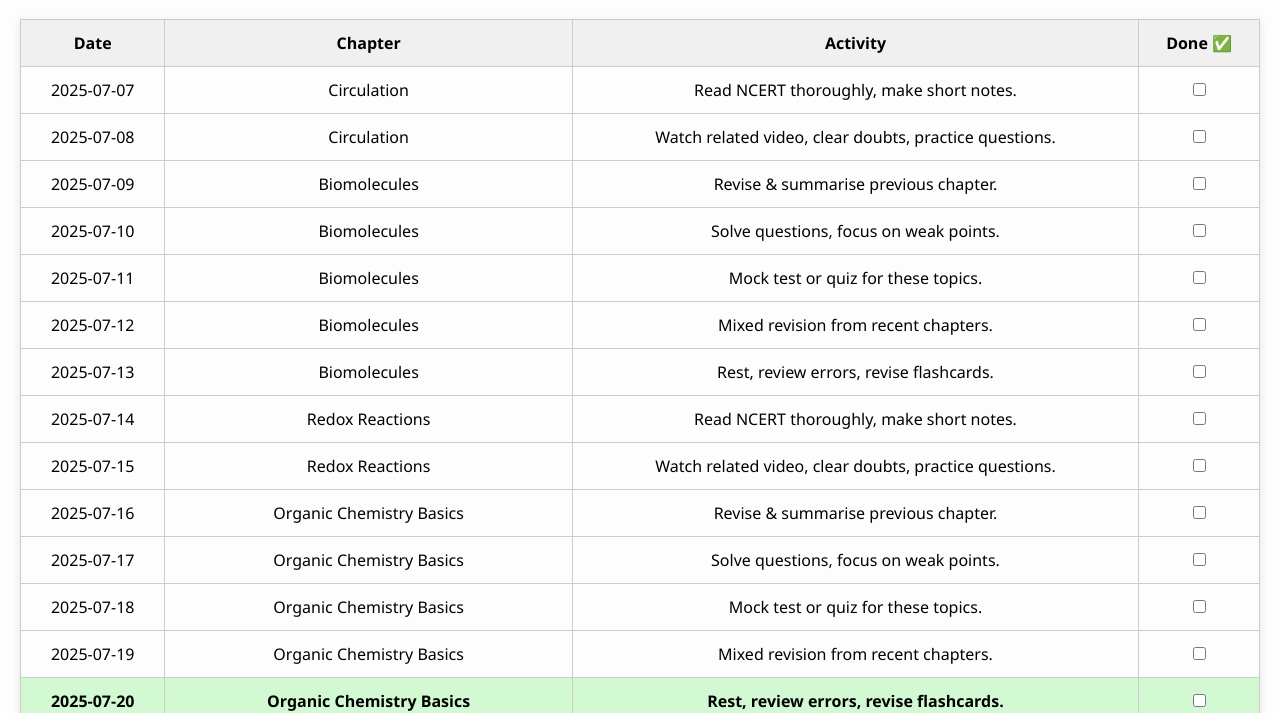
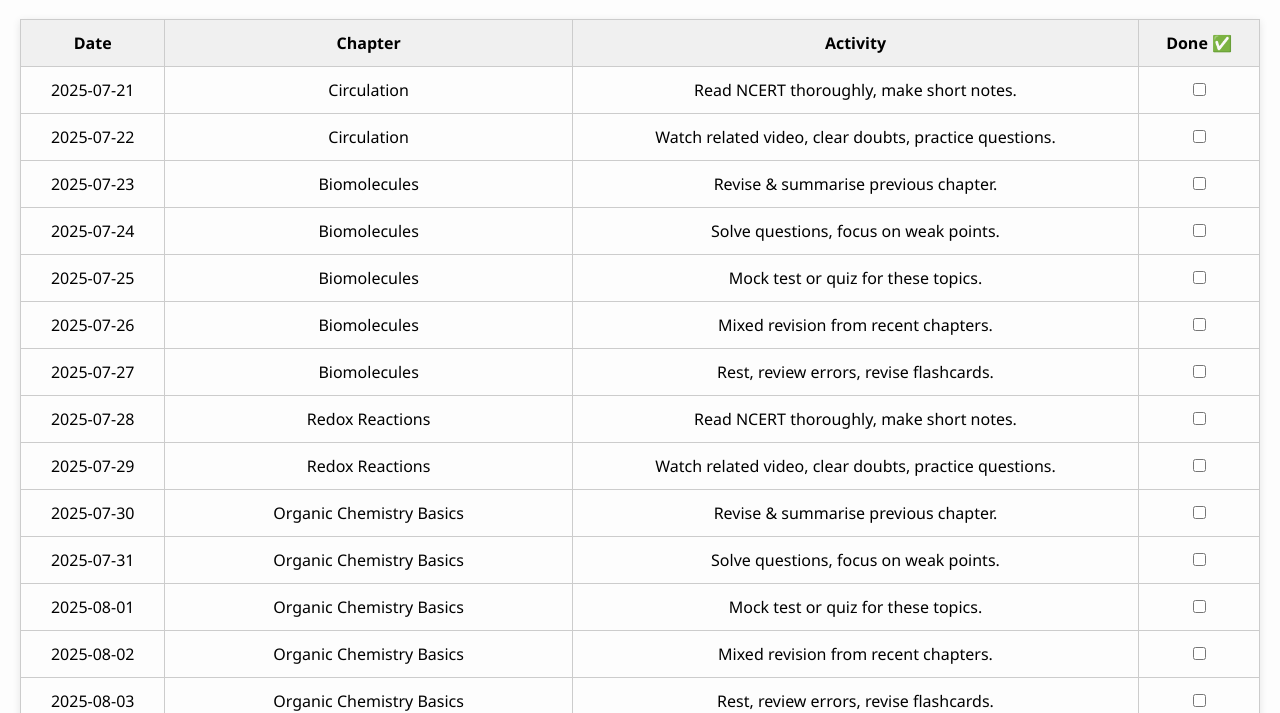
Before and after one commit to dangerrrrrr1/11th-study-plan.2.0., a plain HTML site: page index.html in a window 1280 px wide. Shown: the part 87-800 px from the top of the page. Drawn offline with Linux system fonts and the light colour scheme.

Commit message:
index.html

```diff
--- a/index.html
+++ b/index.html
@@ -89,7 +89,7 @@
         chapters = JSON.parse(localStorage.getItem("shuffledChapters"));
       }
 
-      const start = new Date("2025-07-07");
+      const start = new Date("2025-07-21"); // <-- Updated start date
       const todayStr = new Date().toISOString().split('T')[0];
       const saved = JSON.parse(localStorage.getItem("studyPlanTicks") || "{}");
       const tbody = document.querySelector("tbody");
```
